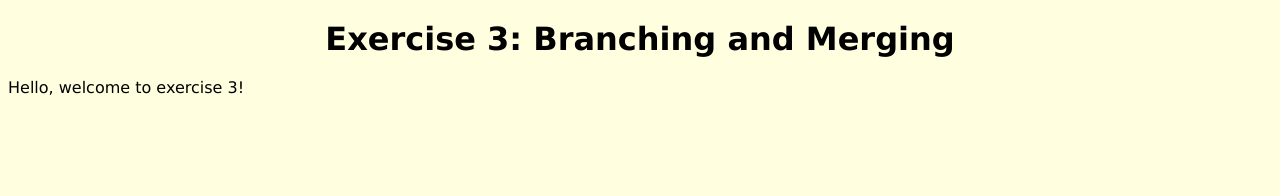
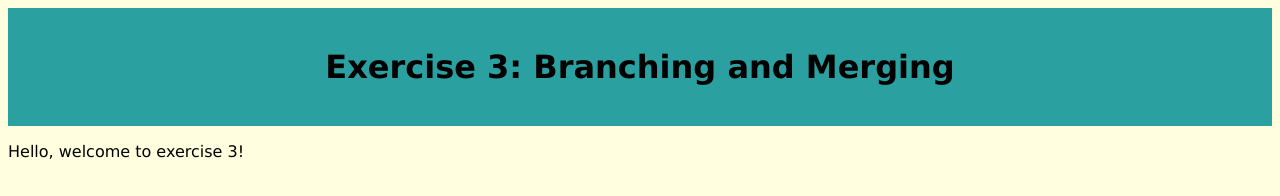
Before and after one commit to delav1004/comp-264-e3, a plain HTML site: page index.html in a window 1280 px wide. Drawn offline with Linux system fonts and the light colour scheme.

Commit message:
Styling <div>. Giving it a blue colour.

```diff
--- a/styles.css
+++ b/styles.css
@@ -1,6 +1,10 @@
 body {
     background-color: lightyellow;
     font-family: 'Lucida Sans', 'Lucida Sans Regular', 'Lucida Grande', 'Lucida Sans Unicode', Geneva, Verdana, sans-serif;
+}
+div {
+    background-color: rgb(42, 160, 160);
+    padding: 20px;
 }
 h1 {
     text-align: center;
```
